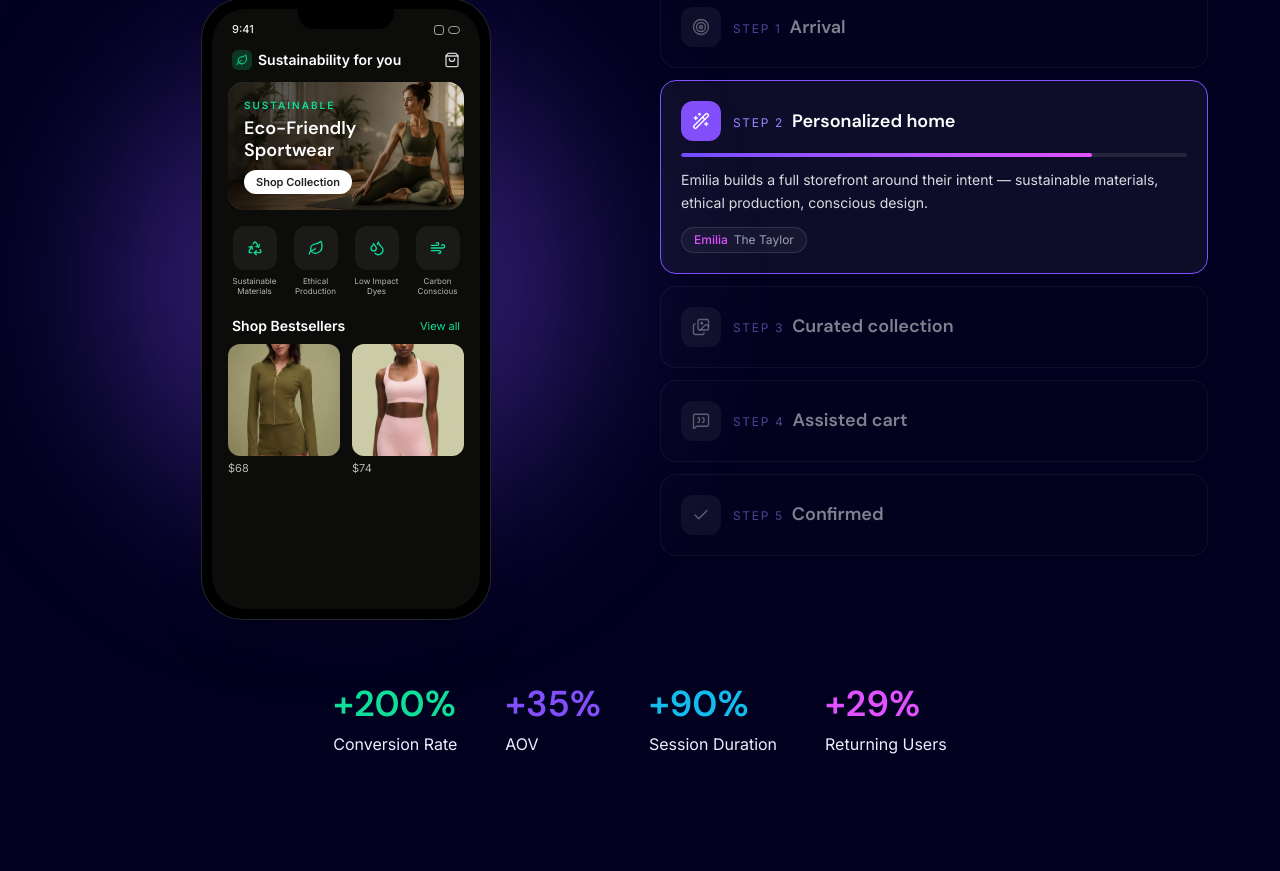
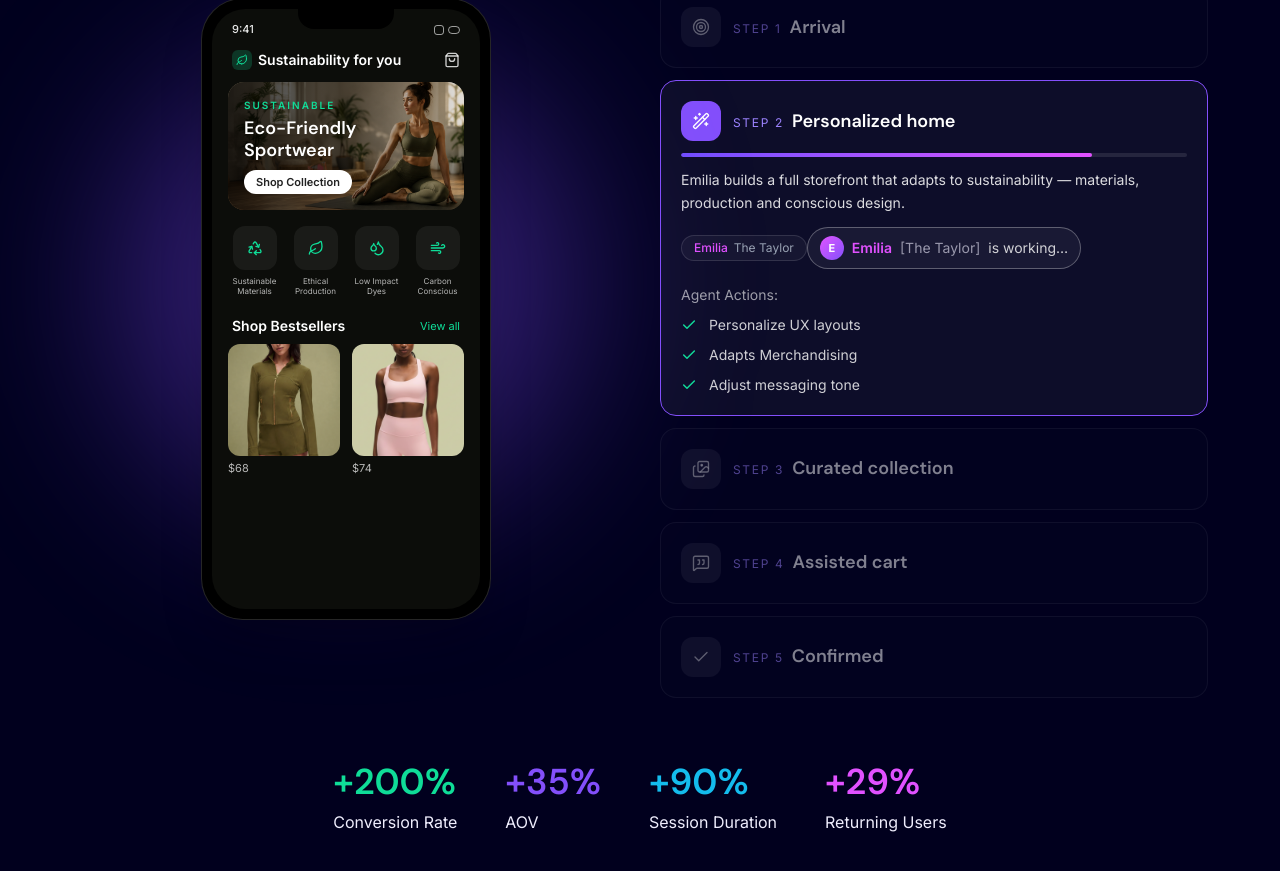
Before and after one commit to LiranFarhi/nextconversion-website, a Next.js app: page / in a window 1280 px wide. Shown: the part 4441-5312 px from the top of the page. Built offline with nearby package versions, Linux system fonts and the light colour scheme.

Commit message:
Fold the Figma Agent Actions copy back into the live demo (#28)
The Personalized-home step now carries the Figma "Emilia [The Taylor] is
working…" indicator and the Agent Actions checklist; active-step min-height
reserved so the section stays stable; invented Danny/Donna demo roles dropped.

```diff
--- a/src/components/LiveDemoSection.tsx
+++ b/src/components/LiveDemoSection.tsx
@@ -13,24 +13,29 @@ import CarouselDots from "./CarouselDots";
 type Step = {
   title: string;
   icon: LucideIcon;
-  agent?: { name: string; role: string; color: string };
+  agent?: { name: string; role?: string; color: string };
   body: string;
+  working?: boolean;
+  actions?: string[];
 };
 
 // The 5-step storefront evolution from the Figma "Storefront - Step 1..5"
-// frames, each driven by the agent whose job that stage maps to.
+// frames, each driven by the agent whose job that stage maps to. The
+// "Personalized home" step also carries the Figma "Agent Actions" copy.
 const STEPS: Step[] = [
   {
     title: "Arrival",
     icon: Target,
-    agent: { name: "Danny", role: "The Analyst", color: "text-cyan" },
+    agent: { name: "Danny", color: "text-cyan" },
     body: "A visitor lands from a “sustainable activewear” ad — Danny reads the intent signal the moment they arrive.",
   },
   {
     title: "Personalized home",
     icon: Wand2,
     agent: { name: "Emilia", role: "The Taylor", color: "text-magenta" },
-    body: "Emilia builds a full storefront around their intent — sustainable materials, ethical production, conscious design.",
+    body: "Emilia builds a full storefront that adapts to sustainability — materials, production and conscious design.",
+    working: true,
+    actions: ["Personalize UX layouts", "Adapts Merchandising", "Adjust messaging tone"],
   },
   {
     title: "Curated collection",
@@ -41,7 +46,7 @@ const STEPS: Step[] = [
   {
     title: "Assisted cart",
     icon: MessageSquareQuote,
-    agent: { name: "Donna", role: "The Concierge", color: "text-primary-3" },
+    agent: { name: "Donna", color: "text-primary-3" },
     body: "Donna chats with the visitor, intelligently bundling complementary products to lift average order value.",
   },
   {
@@ -50,6 +55,36 @@ const STEPS: Step[] = [
     body: "A sustainable, higher-value order — confirmed and on its way. The storefront keeps adapting for the next visitor.",
   },
 ];
+
+/** The Figma "Emilia is working…" pill + "Agent Actions" checklist for a step. */
+function StepExtras({ step }: { step: Step }) {
+  if (!step.working && !step.actions) return null;
+  return (
+    <>
+      {step.working && step.agent && (
+        <div className="mt-3 inline-flex items-center gap-2 rounded-full border border-white/30 bg-white/[0.05] px-3 py-2">
+          <span className="grid h-6 w-6 place-items-center rounded-full bg-gradient-to-br from-magenta to-primary font-inter text-[11px] font-bold text-white">
+            {step.agent.name[0]}
+          </span>
+          <span className={`font-inter text-sm font-semibold ${step.agent.color}`}>{step.agent.name}</span>
+          {step.agent.role && <span className="font-inter text-sm text-soft/60">[{step.agent.role}]</span>}
+          <span className="font-inter text-sm text-white/80">is working…</span>
+        </div>
+      )}
+      {step.actions && (
+        <div className="mt-4 flex flex-col gap-2.5">
+          <p className="font-inter text-sm text-white/60">Agent Actions:</p>
+          {step.actions.map((a) => (
+            <div key={a} className="flex items-center gap-3">
+              <Check size={16} strokeWidth={2.2} className="shrink-0 text-green" />
+              <span className="font-inter text-sm text-white/80">{a}</span>
+            </div>
+          ))}
+        </div>
+      )}
+    </>
+  );
+}
 
 const OUTCOMES = [
   { value: "+200%", label: "Conversion Rate", color: "text-green" },
@@ -154,7 +189,7 @@ export default function LiveDemoSection() {
             {step.agent && (
               <span className="mt-3 inline-flex items-center gap-1.5 rounded-full border border-white/12 bg-white/[0.04] px-3 py-1 font-inter text-xs">
                 <span className={`font-medium ${step.agent.color}`}>{step.agent.name}</span>
-                <span className="text-muted">{step.agent.role}</span>
+                {step.agent.role && <span className="text-muted">{step.agent.role}</span>}
               </span>
             )}
           </div>
@@ -243,7 +278,7 @@ export default function LiveDemoSection() {
                 </div>
 
                 {isActive && (
-                  <div className="lg:min-h-[84px]">
+                  <div className="lg:min-h-[235px]">
                     {!reduce && playing && (
                       <div className="mt-3 h-1 w-full overflow-hidden rounded-full bg-white/10">
                         <div
@@ -256,9 +291,10 @@ export default function LiveDemoSection() {
                     {s.agent && (
                       <span className="mt-3 inline-flex items-center gap-1.5 rounded-full border border-white/12 bg-white/[0.04] px-3 py-1 font-inter text-xs">
                         <span className={`font-medium ${s.agent.color}`}>{s.agent.name}</span>
-                        <span className="text-muted">{s.agent.role}</span>
+                        {s.agent.role && <span className="text-muted">{s.agent.role}</span>}
                       </span>
                     )}
+                    <StepExtras step={s} />
                   </div>
                 )}
               </button>
```
